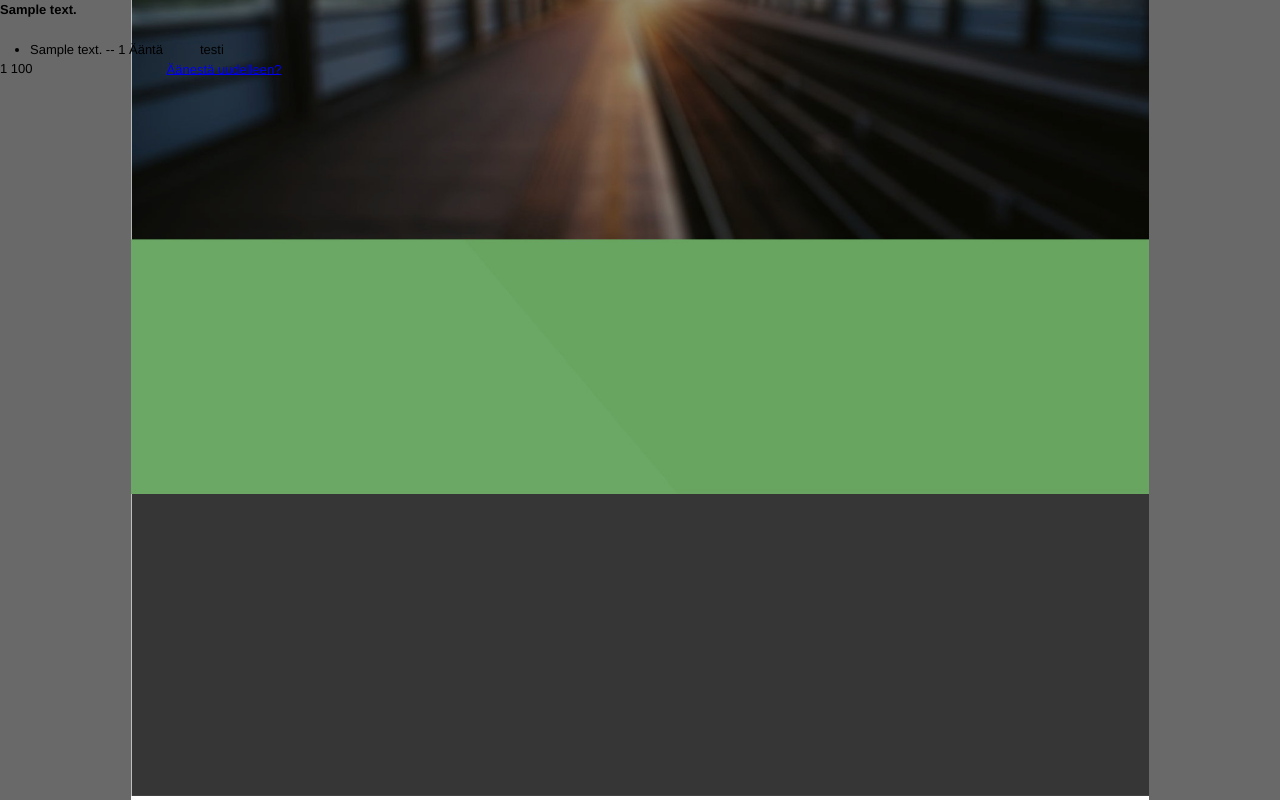
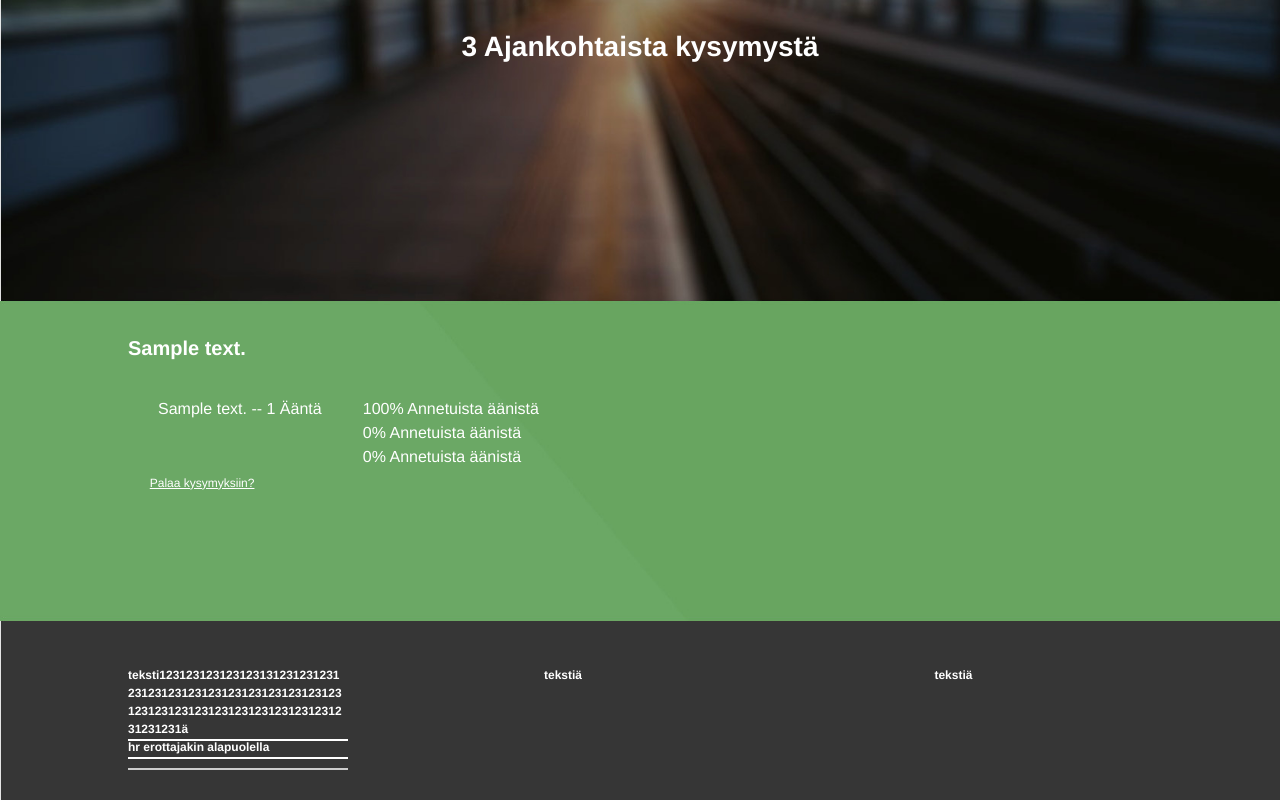
Before and after one commit to Xana8U/Hakemus, a Django app: page /hakemus/1/results/ in a window 1280 px wide. Run offline with Django 3.2, Linux system fonts and the light colour scheme; tables that the repository leaves empty hold one stand-in row (values such as "Sample post").

Commit message:
- added html hr example separator - fixed language in application - fixed typos - resized containers and elements - resized texts - moved object locations - finished javascript calc for % - finished all css edits - finished all html edits

```diff
--- a/Hakemus/static/Hakemus/960.css
+++ b/Hakemus/static/Hakemus/960.css
@@ -14,11 +14,11 @@
 */
 body {
   min-width: 960px;
+  background-size: cover;
   background-image: url("/static/img/bg.jpg");
   background-repeat: no-repeat;
   background-color: dimgray;
   background-position: center top;
-  background-size: contain;
 }
 
 /* `Container
@@ -224,7 +224,9 @@ body {
 
 .container_12 .prefix_2 { /* left */
   text-align: left;
-  padding-left: calc(50% - 30vw);
+  padding-left: calc(50% - 40vw);
+  float:right;
+  width: 17vw;
   position: absolute;
 
 }
@@ -239,7 +241,7 @@ body {
 
 
 .container_12 .prefix_7 { /* right */
-  padding-left: calc(50% + 13vw);
+  padding-left: calc(50% + 23vw);
   text-align: left;
   width: 250px;
   position: absolute;
--- a/Hakemus/static/Hakemus/reset.css
+++ b/Hakemus/static/Hakemus/reset.css
@@ -160,7 +160,7 @@ button {
     display: block;
     height: 5vw;
     width: 15vw;
-    top: 8vw;
+    top: 13vw;
     font-size: 2vw;
     color: white;
     left: 42.5vw;
--- a/Hakemus/static/Hakemus/text.css
+++ b/Hakemus/static/Hakemus/text.css
@@ -32,7 +32,7 @@ h1.top {
   left: 0;
   right: 0;
   top: 2vw;
-  font-size: 2vmin;
+  font-size: 3.5vmin;
   color: white;
   max-width: 500px
   margin: auto;
@@ -42,7 +42,7 @@ h1.top {
 h1.history{ /* left */
   position: absolute;
   font-size: 1.5vmin;
-  top: 20vw;
+  top: 26vw;
   color: white;
   max-width: 17vw;
   word-wrap: break-word;
@@ -52,7 +52,7 @@ h1.history{ /* left */
 h1.support{ /* right */
   position: absolute;
   font-size: 1.5vmin;
-  top: 20vw;
+  top: 26vw;
   color: white;
   max-width: 17vw;
   word-wrap: break-word;
@@ -62,7 +62,18 @@ h1.support{ /* right */
 h1.profile{ /* middle */
   position: absolute;
   font-size: 1.5vmin;
-  top: 20vw;
+  top: 26vw;
+  color: white;
+  max-width: 17vw;
+  word-wrap: break-word;
+  float: right;
+}
+
+a.return-q {
+  position: absolute;
+  font-size: 1.5vmin;
+  top: 37vw;
+  margin-left: 1.7vw;
   color: white;
   max-width: 17vw;
   word-wrap: break-word;
@@ -72,7 +83,7 @@ h1.profile{ /* middle */
 h1.footer-left{
   position: absolute;
   font-size: 1.5vmin;
-  top: 40vw;
+  top: 52vw;
   color: white;
   max-width: 17vw;
   word-wrap: break-word;
@@ -92,7 +103,7 @@ h1.footer-left:after {
 h1.footer-middle{
    position: absolute;
   font-size: 1.5vmin;
-  top: 40vw;
+  top: 52vw;
   color: white;
   max-width: 17vw;
   word-wrap: break-word;
@@ -103,7 +114,7 @@ h1.footer-middle{
 h1.footer-right{
   position: absolute;
   font-size: 1.5vmin;
-  top: 40vw;
+  top: 52vw;
   color: white;
   max-width: 17vw;
   word-wrap: break-word;
@@ -113,10 +124,11 @@ h1.footer-right{
 
 h1.q-title{
   position: absolute;
-  font-size: 2vmin;
-  top: 19vw;
+  font-size: 2.5vmin;
+  top: 26vw;
   color: white;
-  width: 500px;
+  max-width: 100vw;
+  width: 100vw;
   word-wrap: break-word;
   float: right;
 }
@@ -131,27 +143,38 @@ a.questions:after{
 */
 
 ul.q-list{
-    display: inline-block;
   position: absolute;
-    font-size: 1.5vmin;
-    top: 23vw;
+  font-size: 2vmin;
+  top: 31vw;
   color: white;
-    width: 1000px;
+  max-width:100vw;
+  width: 100vw;
   word-wrap: break-word;
-    text-align: left;
-    float: left;
+  float: right;
+  list-style-type:none;
+}
+ul.q-list-p{
+  position: absolute;
+  font-size: 2vmin;
+  top: 31vw;
+  color: white;
+  max-width:100vw;
+  width: 100vw;
+  word-wrap: break-word;
+  float: right;
+  margin-left: 16vw;
+  list-style-type:none;
 }
 
 form.choice{
-    display: inline-block;
   position: absolute;
   font-size: 1.5vmin;
-    top: 23vw;
+  top: 31vw;
   color: white;
-    width: 1000px;
+  max-width:100vw;
+  width: 100vw;
   word-wrap: break-word;
-    text-align: left;
-    float: left;
+  float: right;
 }
 
 h2 {
@@ -191,17 +214,24 @@ li {
 
 p {
   position: absolute;
-  font-size: 1.5vmin;
+  font-size: 1.3vw;
   left: 0;
   right: 0;
-  top: 5.5vw;
+  top: 6.5vw;
   align: center;
   color: white;
   text-align: center;
 }
 
+hr.hr-1{
+  display:block;
+  border-width: 1px;
+  margin-left: calc(50% - 40vw);
+  margin-top:60vw;
+  max-width: 17vw;
+  color: white;
+}
 dl,
-hr,
 h1,
 h2,
 h3,
--- a/Hakemus/templates/Hakemus/detail.html
+++ b/Hakemus/templates/Hakemus/detail.html
@@ -37,7 +37,8 @@
     <div id="footer" class="container_12">
         <div id="left-text" class="prefix_2">
             <h1 class="footer-left"><span>teksti123123123123123131231231231231231231231231231231231231231231231231231231231231231231231231231231231ä</span></h1>
-            <h1 class="footer-left"><br /><br /><br /><br /><span>Lisää tekstiä erottaja viivoille :P</span></h1>
+            <h1 class="footer-left"><br /><br /><br /><br /><span>hr erottajakin alapuolella</span></h1>
+
         </div>
         <div id="middle-text" class="prefix_5">
             <h1 class="footer-middle"><span>tekstiä</span></h1>
@@ -47,3 +48,4 @@
         </div>
     </div>
 </div>
+<hr class="hr-1">
--- a/Hakemus/templates/Hakemus/index.html
+++ b/Hakemus/templates/Hakemus/index.html
@@ -38,7 +38,8 @@
     <div id="footer" class="container_12">
         <div id="left-text" class="prefix_2">
             <h1 class="footer-left"><span>teksti123123123123123131231231231231231231231231231231231231231231231231231231231231231231231231231231231ä</span></h1>
-            <h1 class="footer-left"><br /><br /><br /><br /><span>Lisää tekstiä erottaja viivoille :P</span></h1>
+            <h1 class="footer-left"><br /><br /><br /><br /><span>hr erottajakin alapuolella</span></h1>
+
         </div>
         <div id="middle-text" class="prefix_5">
             <h1 class="footer-middle"><span>tekstiä</span></h1>
@@ -49,6 +50,6 @@
     </div>
 
 </div>
-
+<hr class="hr-1">
 </body>
 </html>
--- a/Hakemus/templates/Hakemus/questions.html
+++ b/Hakemus/templates/Hakemus/questions.html
@@ -27,7 +27,8 @@
     <div id="footer" class="container_12">
         <div id="left-text" class="prefix_2">
             <h1 class="footer-left"><span>teksti123123123123123131231231231231231231231231231231231231231231231231231231231231231231231231231231231ä</span></h1>
-            <h1 class="footer-left"><br /><br /><br /><br /><span>Lisää tekstiä erottaja viivoille :P</span></h1>
+            <h1 class="footer-left"><br /><br /><br /><br /><span>hr erottajakin alapuolella</span></h1>
+
         </div>
         <div id="middle-text" class="prefix_5">
             <h1 class="footer-middle"><span>tekstiä</span></h1>
@@ -37,6 +38,7 @@
         </div>
     </div>
 </div>
+<hr class="hr-1">
 {% else %}
     <p>Ei Kysymyksiä!</p>
 {% endif %}
--- a/Hakemus/templates/Hakemus/results.html
+++ b/Hakemus/templates/Hakemus/results.html
@@ -5,14 +5,28 @@
     <link rel="stylesheet" type="text/css" href="{% static 'Hakemus/text.css' %}" />
     <title>Vastaukset</title>
 </head>
-<h1>{{ question.question_text }}</h1>
-<ul class="q-perc" style="padding-left: 200px;">testi</ul>
-<ul>
+<div id="questions" class="container_12">
+     <div id="header" class="container">
+        <div id="text" class="container">
+            <div class="container_12">
+                <div class="grid_5 alpha">
+                    <h1 class="top"><span>3 Ajankohtaista kysymystä</span></h1>
+                </div>
+            </div>
+        </div>
+     </div>
+    <div id="result-container">
+        <div id="question" class="prefix_2">
+            <h1 class="q-title">{{ question.question_text }}</h1>
+        </div>
+        <div id="results" class="prefix_2">
+            <ul class="q-list">
                 {% for choice in question.choice_set.all %}
                 <li>{{ choice.choice_text }} -- {{ choice.votes }} Ääntä</li>
                 {% endfor %}
-
-    {% for choice in question.choice_set.all|slice:":1" %}
+            </ul>
+                <ul class="q-list-p" hidden>
+                <!--{% for choice in question.choice_set.all|slice:":1" %}
                 {{ choice.votes }}
                 {% endfor %}
 
@@ -22,8 +36,8 @@
 
                 {% for choice in question.choice_set.all|slice:"2:" %}
                 {{ choice.votes }}
-    {% endfor %}
-    <script type="text/javascript">
+                {% endfor %}-->
+                <li><script type="text/javascript">
                          var sum = [{% for choice in question.choice_set.all|slice:":1" %}
                                     {{ choice.votes }}
                                     {% endfor %},{% for choice in question.choice_set.all|slice:"1:2" %}
@@ -44,11 +58,81 @@
                          percent = x/sum * 100;
                          nofloat = parseInt(percent)
 
-                document.write(nofloat);
+                         document.write(nofloat, '%');
 
                          }
                          countPercent();
-    </script>
+                </script> Annetuista äänistä</li>
+
+                   <li><script type="text/javascript">
+                         var sum = [{% for choice in question.choice_set.all|slice:":1" %}
+                                    {{ choice.votes }}
+                                    {% endfor %},{% for choice in question.choice_set.all|slice:"1:2" %}
+                                    {{ choice.votes }}
+                                    {% endfor %},{% for choice in question.choice_set.all|slice:"2:" %}
+                                    {{ choice.votes }}
+                                    {% endfor %}].reduce(add, 0);
+
+                         function add(a, b) {
+                         return a + b;
+                         }
+
+                         function countPercent(){
+                         var x = [{% for choice in question.choice_set.all|slice:"1:2" %}
+                                  {{ choice.votes }}
+                                  {% endfor %}];
+
+                         percent = x/sum * 100;
+                         nofloat = parseInt(percent)
+
+                         document.write(nofloat, '%');
+
+                         }
+                         countPercent();
+                    </script> Annetuista äänistä</li>
+
+                    <li><script type="text/javascript">
+                         var sum = [{% for choice in question.choice_set.all|slice:":1" %}
+                                    {{ choice.votes }}
+                                    {% endfor %},{% for choice in question.choice_set.all|slice:"1:2" %}
+                                    {{ choice.votes }}
+                                    {% endfor %},{% for choice in question.choice_set.all|slice:"2:" %}
+                                    {{ choice.votes }}
+                                    {% endfor %}].reduce(add, 0);
+
+                         function add(a, b) {
+                         return a + b;
+                         }
+
+                         function countPercent(){
+                         var x = [{% for choice in question.choice_set.all|slice:"2:" %}
+                                  {{ choice.votes }}
+                                  {% endfor %}];
+
+                         percent = x/sum * 100;
+                         nofloat = parseInt(percent)
+
+                         document.write(nofloat, '%');
+
+                         }
+                         countPercent();
+                    </script> Annetuista äänistä</li>
                 </ul>
+            <a class="return-q" href="{% url 'Hakemus:questions' %}">Palaa kysymyksiin?</a>
+            </div>
+        </div>
+    <div id="footer" class="container_12">
+        <div id="left-text" class="prefix_2">
 
-<a href="{% url 'Hakemus:detail' question.id %}">Äänestä uudelleen?</a>
+            <h1 class="footer-left"><span>teksti123123123123123131231231231231231231231231231231231231231231231231231231231231231231231231231231231ä</span></h1>
+            <h1 class="footer-left"><br /><br /><br /><br /><span>hr erottajakin alapuolella</span></h1>
+
+        </div>
+        <div id="middle-text" class="prefix_5">
+            <h1 class="footer-middle"><span>tekstiä</span></h1>
+        </div>
+        <div id="right-text" class="prefix_7">
+            <h1 class="footer-right"><span>tekstiä</span></h1>
+        </div>
+    </div>
+</div><hr class="hr-1">
```
Lines whose indentation alone changed are shown as unchanged.
